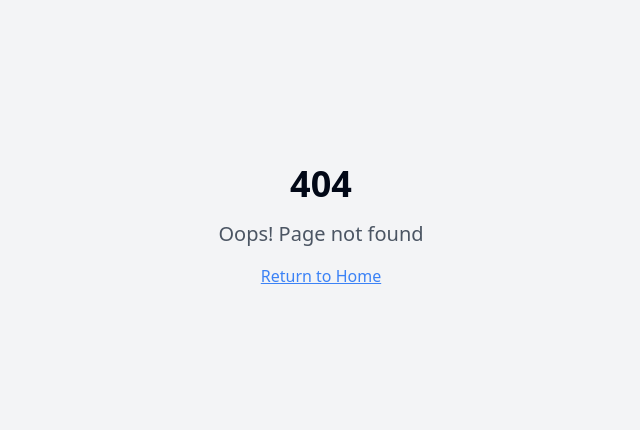
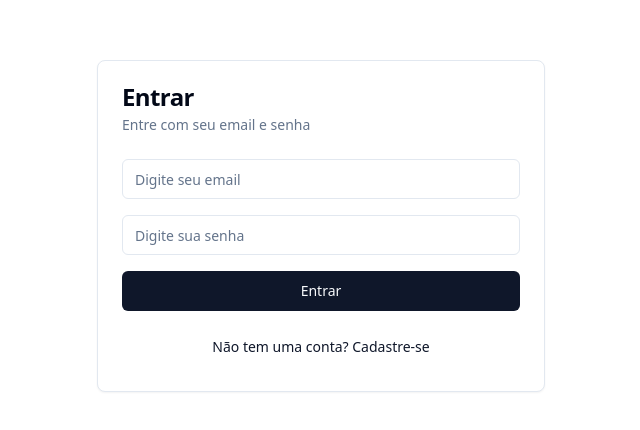
Before and after one commit to araujodgdev/devcheck-progress-flow, a React (Vite) app: page /auth in a window 1280 px wide. Before the commit this address had no page. Shown: the part 174-604 px from the top of the page, without its empty margins (319-959 px from the left). Built offline with nearby package versions, Linux system fonts and the light colour scheme.

Commit message:
Add user authentication pages
Implement user registration and login pages using Supabase Auth.

```diff
--- a/src/App.tsx
+++ b/src/App.tsx
@@ -5,7 +5,9 @@ import { TooltipProvider } from "@/components/ui/tooltip";
 import { ThemeProvider } from "next-themes";
 import { QueryClient, QueryClientProvider } from "@tanstack/react-query";
 import { BrowserRouter, Routes, Route } from "react-router-dom";
+import { AuthProvider } from "./components/AuthProvider";
 import Index from "./pages/Index";
+import Auth from "./pages/Auth";
 import NotFound from "./pages/NotFound";
 
 const queryClient = new QueryClient();
@@ -13,17 +15,19 @@ const queryClient = new QueryClient();
 const App = () => (
   <ThemeProvider attribute="class" defaultTheme="system" enableSystem>
     <QueryClientProvider client={queryClient}>
+      <AuthProvider>
         <TooltipProvider>
           <Toaster />
           <Sonner />
           <BrowserRouter>
             <Routes>
               <Route path="/" element={<Index />} />
-            {/* ADD ALL CUSTOM ROUTES ABOVE THE CATCH-ALL "*" ROUTE */}
+              <Route path="/auth" element={<Auth />} />
               <Route path="*" element={<NotFound />} />
             </Routes>
           </BrowserRouter>
         </TooltipProvider>
+      </AuthProvider>
     </QueryClientProvider>
   </ThemeProvider>
 );
--- /dev/null
+++ b/src/components/AuthProvider.tsx
@@ -0,0 +1,48 @@
+
+import { createContext, useContext, useEffect, useState } from "react";
+import { supabase } from "@/integrations/supabase/client";
+import type { User, Session } from "@supabase/supabase-js";
+
+interface AuthContextType {
+  user: User | null;
+  session: Session | null;
+}
+
+const AuthContext = createContext<AuthContextType>({ user: null, session: null });
+
+export function AuthProvider({ children }: { children: React.ReactNode }) {
+  const [user, setUser] = useState<User | null>(null);
+  const [session, setSession] = useState<Session | null>(null);
+
+  useEffect(() => {
+    // Set up auth state listener FIRST
+    const { data: { subscription } } = supabase.auth.onAuthStateChange(
+      (_event, session) => {
+        setSession(session);
+        setUser(session?.user ?? null);
+      }
+    );
+
+    // THEN check for existing session
+    supabase.auth.getSession().then(({ data: { session } }) => {
+      setSession(session);
+      setUser(session?.user ?? null);
+    });
+
+    return () => subscription.unsubscribe();
+  }, []);
+
+  return (
+    <AuthContext.Provider value={{ user, session }}>
+      {children}
+    </AuthContext.Provider>
+  );
+}
+
+export const useAuth = () => {
+  const context = useContext(AuthContext);
+  if (!context) {
+    throw new Error("useAuth must be used within an AuthProvider");
+  }
+  return context;
+};
--- a/src/components/layout/Header.tsx
+++ b/src/components/layout/Header.tsx
@@ -2,9 +2,25 @@
 import { MoonIcon, SunIcon } from "lucide-react";
 import { Button } from "../ui/button";
 import { useTheme } from "next-themes";
+import { useAuth } from "@/components/AuthProvider";
+import { supabase } from "@/integrations/supabase/client";
+import { useNavigate } from "react-router-dom";
+import { toast } from "sonner";
 
 export function Header() {
   const { theme, setTheme } = useTheme();
+  const { user } = useAuth();
+  const navigate = useNavigate();
+
+  const handleLogout = async () => {
+    try {
+      await supabase.auth.signOut();
+      toast.success("Logout realizado com sucesso!");
+      navigate("/");
+    } catch (error: any) {
+      toast.error(error.message);
+    }
+  };
 
   return (
     <header className="fixed top-0 w-full z-50 border-b bg-background/80 backdrop-blur-sm">
@@ -14,6 +30,14 @@ export function Header() {
             DevCheck
           </span>
         </div>
+        <div className="flex items-center gap-4">
+          {user ? (
+            <Button variant="outline" onClick={handleLogout}>
+              Sair
+            </Button>
+          ) : (
+            <Button onClick={() => navigate("/auth")}>Entrar</Button>
+          )}
           <Button
             variant="ghost"
             size="icon"
@@ -25,6 +49,7 @@ export function Header() {
             <MoonIcon className="absolute h-5 w-5 transition-transform duration-200 rotate-90 scale-0 dark:rotate-0 dark:scale-100" />
           </Button>
         </div>
+      </div>
     </header>
   );
 }
--- /dev/null
+++ b/src/pages/Auth.tsx
@@ -0,0 +1,97 @@
+
+import { useState } from "react";
+import { useNavigate } from "react-router-dom";
+import { supabase } from "@/integrations/supabase/client";
+import { Button } from "@/components/ui/button";
+import { Input } from "@/components/ui/input";
+import { Card, CardContent, CardDescription, CardHeader, CardTitle } from "@/components/ui/card";
+import { toast } from "sonner";
+
+export default function Auth() {
+  const [isLoading, setIsLoading] = useState(false);
+  const [isLogin, setIsLogin] = useState(true);
+  const [email, setEmail] = useState("");
+  const [password, setPassword] = useState("");
+  const navigate = useNavigate();
+
+  const handleSubmit = async (e: React.FormEvent) => {
+    e.preventDefault();
+    setIsLoading(true);
+
+    try {
+      if (isLogin) {
+        const { error } = await supabase.auth.signInWithPassword({
+          email,
+          password,
+        });
+        if (error) throw error;
+        navigate("/");
+      } else {
+        const { error } = await supabase.auth.signUp({
+          email,
+          password,
+        });
+        if (error) throw error;
+        toast.success("Conta criada com sucesso! Verifique seu email.");
+      }
+    } catch (error: any) {
+      toast.error(error.message);
+    } finally {
+      setIsLoading(false);
+    }
+  };
+
+  return (
+    <div className="min-h-screen bg-background flex items-center justify-center p-4">
+      <Card className="w-full max-w-md">
+        <CardHeader>
+          <CardTitle>{isLogin ? "Entrar" : "Criar conta"}</CardTitle>
+          <CardDescription>
+            {isLogin
+              ? "Entre com seu email e senha"
+              : "Preencha os dados para criar sua conta"}
+          </CardDescription>
+        </CardHeader>
+        <CardContent>
+          <form onSubmit={handleSubmit} className="space-y-4">
+            <div className="space-y-2">
+              <Input
+                type="email"
+                placeholder="Digite seu email"
+                value={email}
+                onChange={(e) => setEmail(e.target.value)}
+                required
+              />
+            </div>
+            <div className="space-y-2">
+              <Input
+                type="password"
+                placeholder="Digite sua senha"
+                value={password}
+                onChange={(e) => setPassword(e.target.value)}
+                required
+              />
+            </div>
+            <Button type="submit" className="w-full" disabled={isLoading}>
+              {isLoading
+                ? "Carregando..."
+                : isLogin
+                ? "Entrar"
+                : "Criar conta"}
+            </Button>
+            <Button
+              type="button"
+              variant="link"
+              className="w-full"
+              onClick={() => setIsLogin(!isLogin)}
+            >
+              {isLogin
+                ? "Não tem uma conta? Cadastre-se"
+                : "Já tem uma conta? Entre"}
+            </Button>
+          </form>
+        </CardContent>
+      </Card>
+    </div>
+  );
+}
```
Lines whose indentation alone changed are shown as unchanged.
